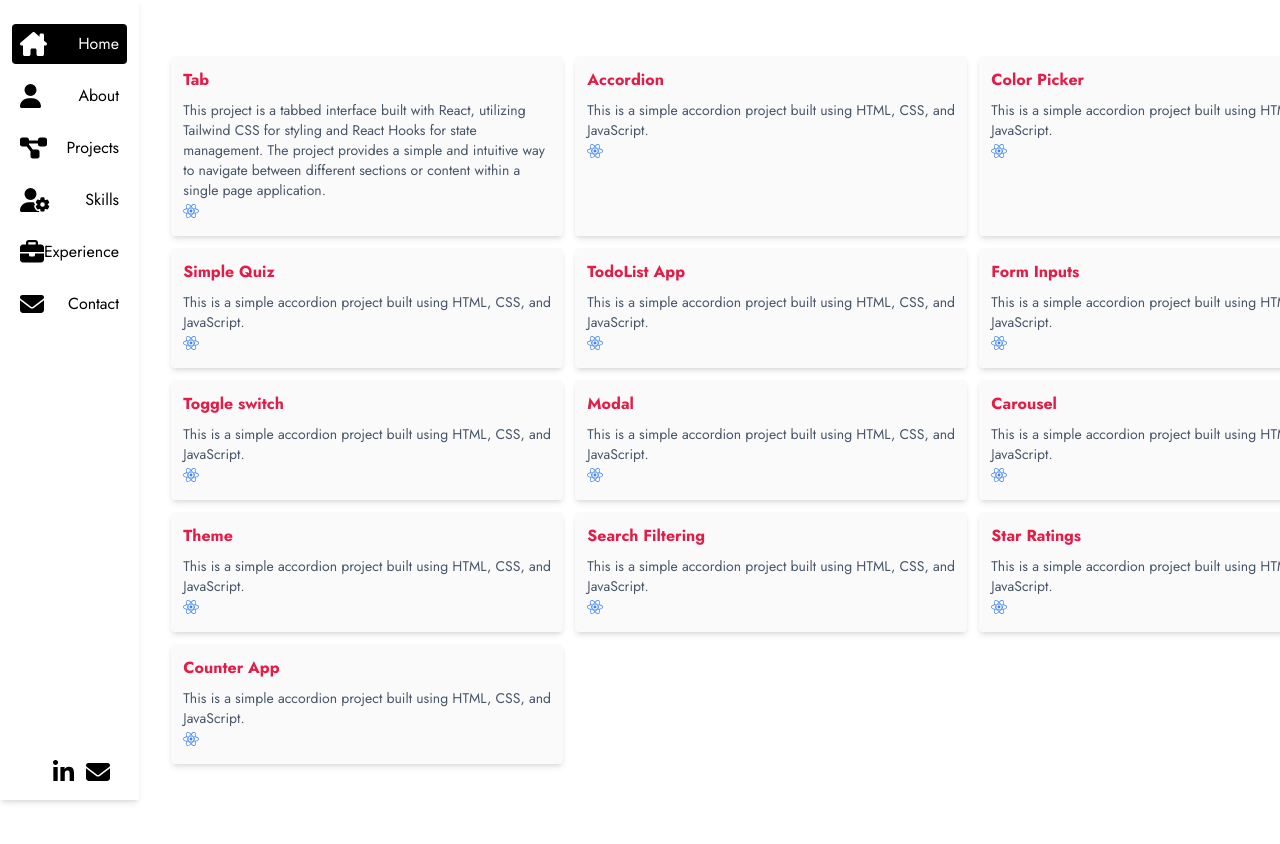
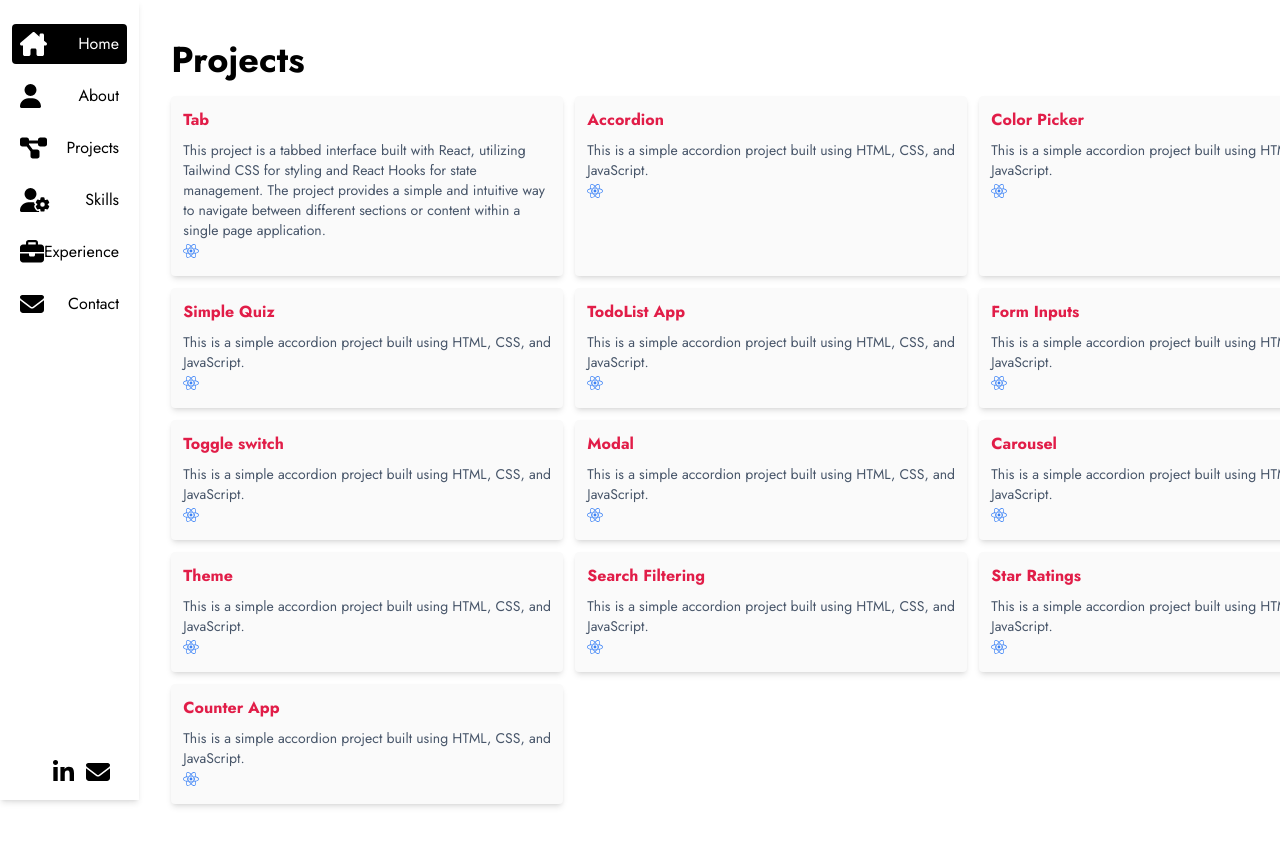
Before and after one commit to Mark-Alexis-Posadas/react-portfolio, a React (Vite) app: page /projects in a window 1280 px wide. Shown: the top 844 px of the page. Before the commit the page ends 804 px from the top, so only its background shows below. Built offline with nearby package versions, Linux system fonts and the light colour scheme.

Commit message:
fix projects title typo and card bug

```diff
--- a/src/Layout.jsx
+++ b/src/Layout.jsx
@@ -76,7 +76,7 @@ const Layout = () => {
             element={
               <Projects
                 projectsData={projectsData}
-                projecstTitle={projectsTitle}
+                projectsTitle={projectsTitle}
               />
             }
           />
--- a/src/components/Card.jsx
+++ b/src/components/Card.jsx
@@ -2,8 +2,11 @@ import { Link } from "react-router-dom";
 import { FontAwesomeIcon } from "@fortawesome/react-fontawesome";
 export default function Card({ data }) {
   return (
-    <li key={data.id} className="bg-zinc-50 shadow-md rounded p-3">
-      <Link to={`/projects/${data.pageTitle.replace(/ /g, "")}`}>
+    <li key={data.id} className="bg-zinc-50 shadow-md rounded">
+      <Link
+        to={`/projects/${data.pageTitle.replace(/ /g, "")}`}
+        className="h-full block p-3"
+      >
         <h1 className="font-bold text-rose-600 mb-2">{data.pageTitle}</h1>
         <p className="text-sm text-slate-600">{data.description}</p>
         <ul>
```
